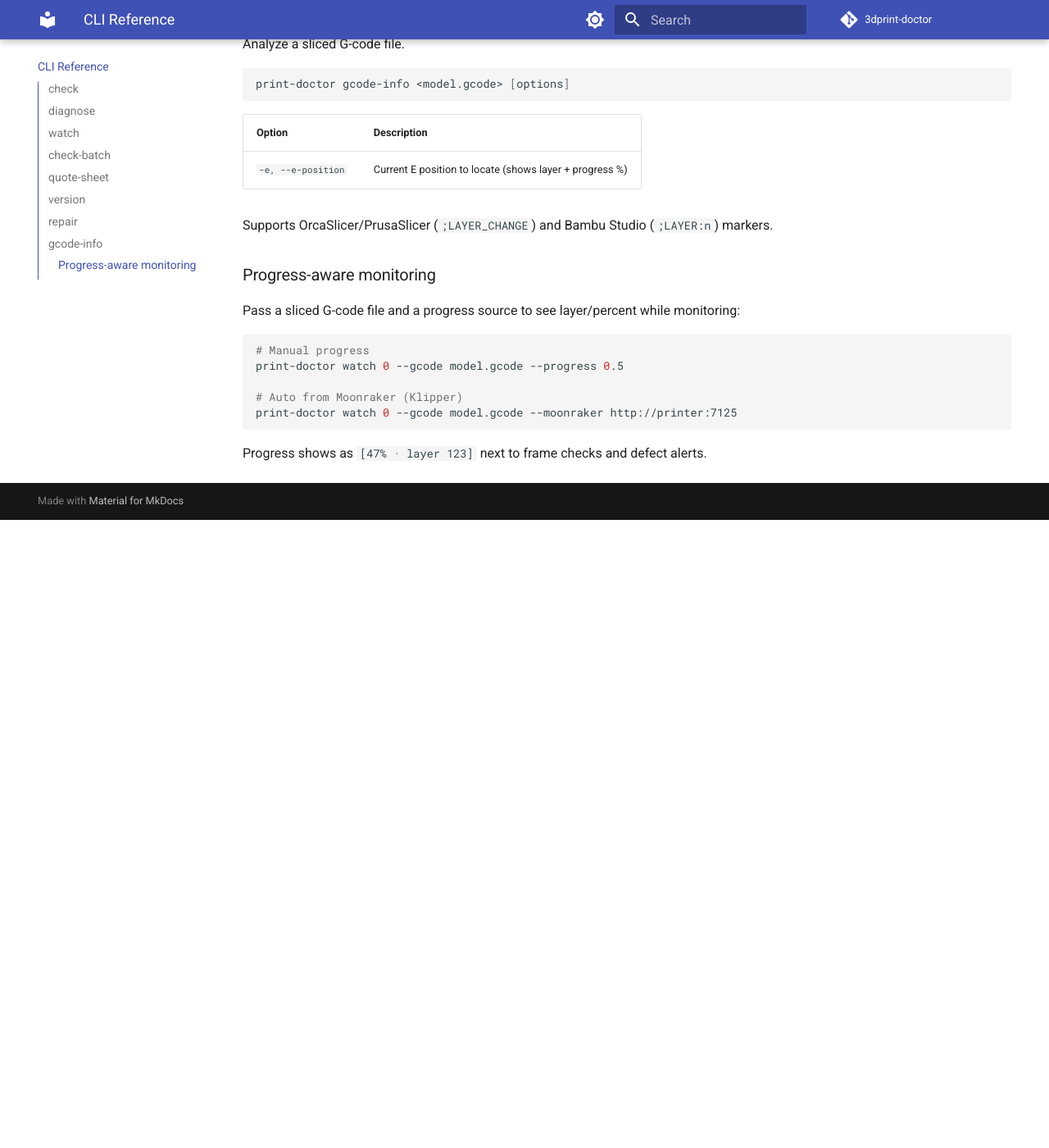
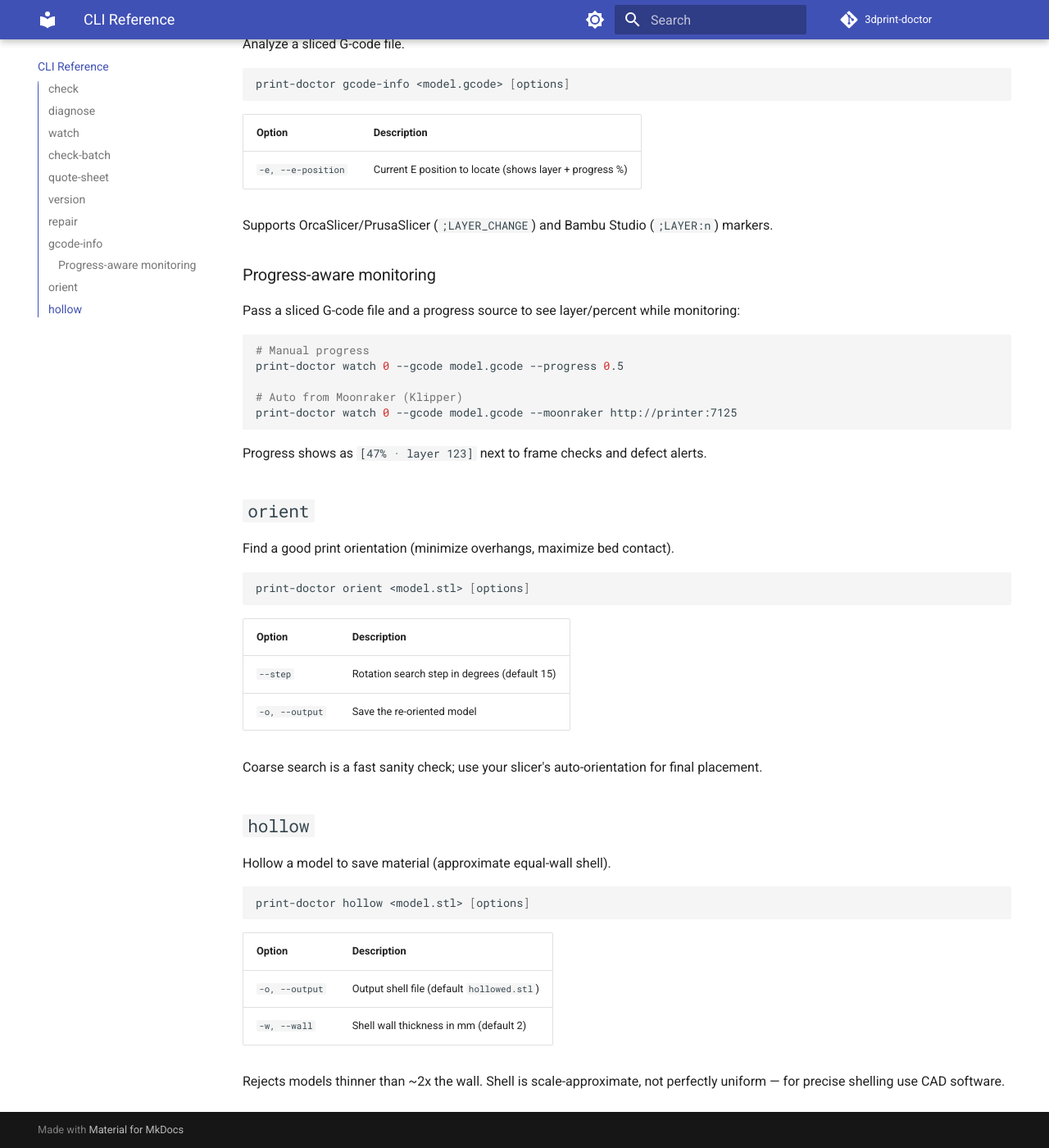
Before and after one commit to Zensoro/3dprint-doctor, an MkDocs documentation site: the page built from docs/cli.md, in a window 1280 px wide and 1400 px high, scrolled down 3783 px. Shown: the whole window at 82% size. Built offline with MkDocs 1.6.1 and Material for MkDocs 9.7.7, drawn with Linux system fonts in a browser that asks for light colours; comment, search, counter and statistics services are not loaded; before the commit the page ends 4417 px from its top, so only the background shows below that.

Commit message:
docs: orient/hollow usage; release v0.11.0

````diff
--- a/docs/cli.md
+++ b/docs/cli.md
@@ -151,3 +151,35 @@ print-doctor watch 0 --gcode model.gcode --moonraker http://printer:7125
 ```
 
 Progress shows as `[47% · layer 123]` next to frame checks and defect alerts.
+
+## `orient`
+
+Find a good print orientation (minimize overhangs, maximize bed contact).
+
+```bash
+print-doctor orient <model.stl> [options]
+```
+
+| Option | Description |
+|---|---|
+| `--step` | Rotation search step in degrees (default 15) |
+| `-o, --output` | Save the re-oriented model |
+
+Coarse search is a fast sanity check; use your slicer's auto-orientation for
+final placement.
+
+## `hollow`
+
+Hollow a model to save material (approximate equal-wall shell).
+
+```bash
+print-doctor hollow <model.stl> [options]
+```
+
+| Option | Description |
+|---|---|
+| `-o, --output` | Output shell file (default `hollowed.stl`) |
+| `-w, --wall` | Shell wall thickness in mm (default 2) |
+
+Rejects models thinner than ~2x the wall. Shell is scale-approximate, not
+perfectly uniform — for precise shelling use CAD software.
--- a/pyproject.toml
+++ b/pyproject.toml
@@ -1,6 +1,6 @@
 [tool.poetry]
 name = "print-doctor"
-version = "0.10.0"
+version = "0.11.0"
 description = "3D printing pre-flight check and cost estimation CLI - analyze STL/3MF models for printability issues and print cost"
 authors = ["Zensoro"]
 license = "MIT"
--- a/src/print_doctor/__init__.py
+++ b/src/print_doctor/__init__.py
@@ -6,7 +6,7 @@ Public API:
     diagnose(photos, hints) -> Diagnosis
 """
 
-__version__ = "0.10.0"
+__version__ = "0.11.0"
 
 from print_doctor.mesh import analyze_mesh as check
 from print_doctor.cost import calculate_cost as estimate_cost
````
Also changed, not shown: CHANGELOG.md (+8 -0 lines), README.md (+10 -0 lines), 1 other file.
